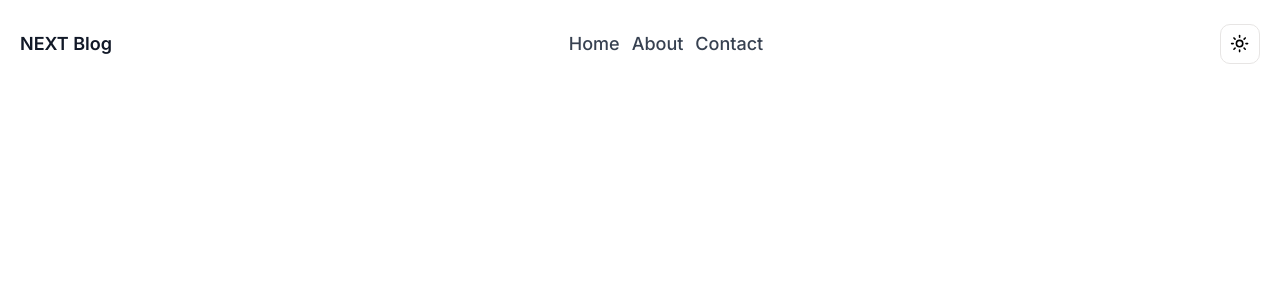
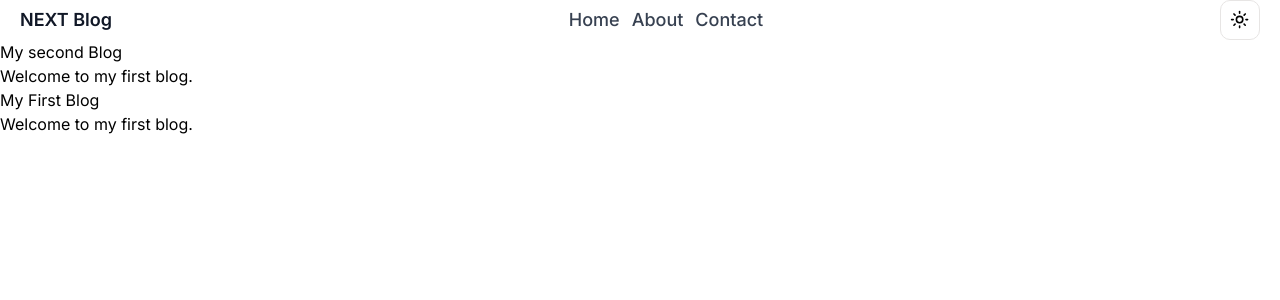
Before and after one commit to mdadul/next-blog, a Next.js app: page / in a window 1280 px wide. Shown: the top 300 px of the page. Built offline with nearby package versions, Linux system fonts and the light colour scheme.

Commit message:
feat: mdx and rehype format added

```diff
--- a/app/page.js
+++ b/app/page.js
@@ -1,9 +1,24 @@
 import Navbar from "@/components/Navbar/Navbar";
+import getAllBlogs from "@/lib/getAllBlogs";
+
+import Link from "next/link";
 
 export default function Home() {
+  const blogs = getAllBlogs();
+
   return (
-   <>
-   <Navbar/>
-   </>
-  )
+    <>
+      <Navbar />
+
+      <div className="flex flex-col ">
+        {blogs.map((blog, index) => (
+          <Link href={`/blogs/${blog.slug}`} key={index}>
+            {blog.data.title}
+            <br />
+            {blog.data.description}
+          </Link>
+        ))}
+      </div>
+    </>
+  );
 }
--- a/components/Navbar/Navbar.js
+++ b/components/Navbar/Navbar.js
@@ -28,7 +28,7 @@ const Navbar = () => {
     setOpenNavbar(false);
   };
   return (
-    <header className="absolute inset-x-0 top-0 z-50 py-6">
+
       <div className="mx-auto lg:max-w-7xl w-full px-5 sm:px-10 md:px-12 lg:px-5">
         <nav className="w-full flex justify-between gap-6 relative">
           <div className="min-w-max inline-flex relative">
@@ -104,7 +104,6 @@ const Navbar = () => {
           </div>
         </nav>
       </div>
-    </header>
   );
 };
 
--- a/package.json
+++ b/package.json
@@ -9,17 +9,20 @@
     "lint": "next lint"
   },
   "dependencies": {
-
     "@radix-ui/react-dropdown-menu": "^2.0.6",
     "@radix-ui/react-slot": "^1.0.2",
+    "@tailwindcss/typography": "^0.5.10",
     "@types/mdx": "^2.0.10",
     "class-variance-authority": "^0.7.0",
     "clsx": "^2.1.0",
+    "gray-matter": "^4.0.3",
     "lucide-react": "^0.303.0",
     "next": "14.0.4",
+    "next-mdx-remote": "^4.4.1",
     "next-themes": "^0.2.1",
     "react": "^18",
     "react-dom": "^18",
+    "remark-gfm": "^4.0.0",
     "tailwind-merge": "^2.2.0",
     "tailwindcss-animate": "^1.0.7"
   },
--- a/tailwind.config.js
+++ b/tailwind.config.js
@@ -2,10 +2,10 @@
 module.exports = {
   darkMode: ["class"],
   content: [
-    './pages/**/*.{js,jsx}',
-    './components/**/*.{js,jsx}',
-    './app/**/*.{js,jsx}',
-    './src/**/*.{js,jsx}',
+    "./pages/**/*.{js,jsx}",
+    "./components/**/*.{js,jsx}",
+    "./app/**/*.{js,jsx}",
+    "./src/**/*.{js,jsx}",
   ],
   prefix: "",
   theme: {
@@ -73,5 +73,5 @@ module.exports = {
       },
     },
   },
-  plugins: [require("tailwindcss-animate")],
-}
+  plugins: [require("tailwindcss-animate"), require("@tailwindcss/typography")],
+};
```
Also changed, not shown: 1 other file (tests, documents, lock files or other folders).
